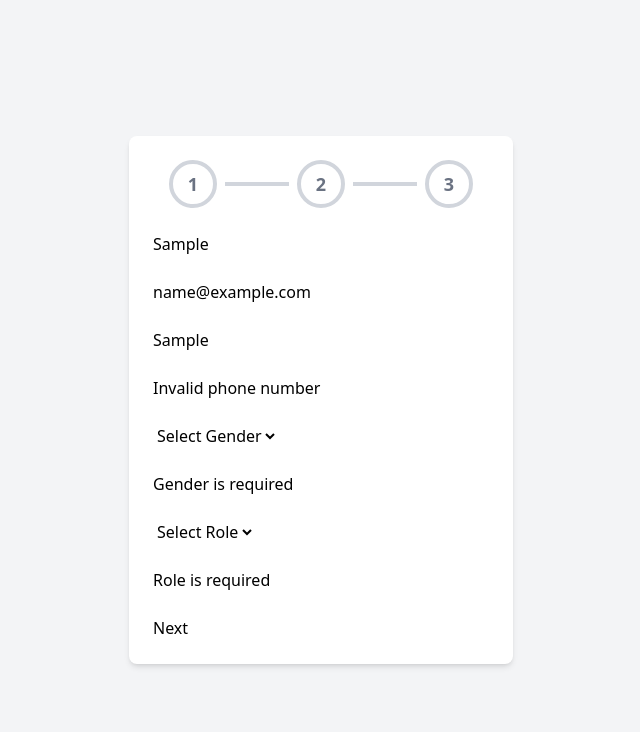
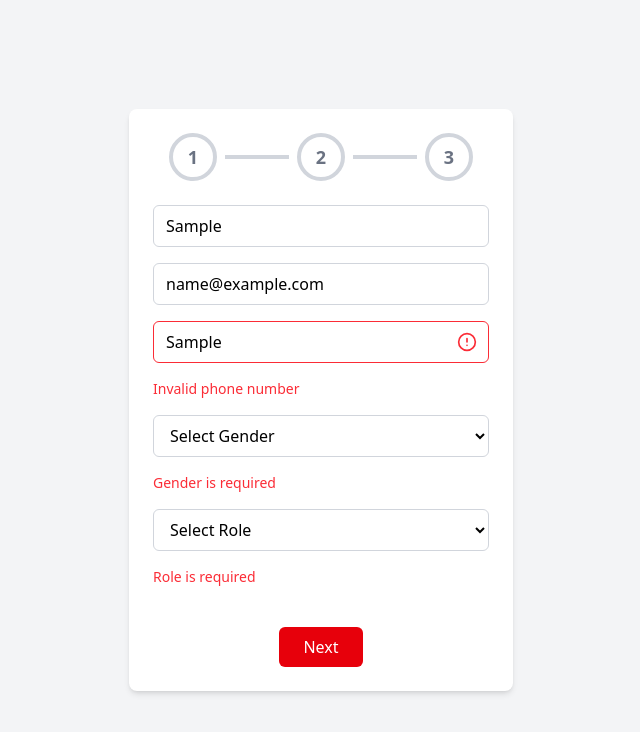
Before and after one commit to SrutiGupta/waltz25-client, a React (Vite) app: page /signup in a window 1280 px wide. Both pictures are taken after typing "Sample", "name@example.com", "Sample" into the empty fields and a click on the button "Next". Shown: the top 732 px of the page, without its empty margins (319-959 px from the left). Built offline with nearby package versions, Linux system fonts and the light colour scheme.

Commit message:
Add sweetalert2 dependency and enhance Signup components with error icons and improved styling

```diff
--- a/package.json
+++ b/package.json
@@ -17,6 +17,7 @@
     "react-dom": "^19.0.0",
     "react-icons": "^5.5.0",
     "react-router-dom": "^7.4.0",
+    "sweetalert2": "^11.17.2",
     "tailwindcss": "^4.0.15"
   },
   "devDependencies": {
--- a/src/pages/Signup/SignupStep1.jsx
+++ b/src/pages/Signup/SignupStep1.jsx
@@ -1,42 +1,65 @@
-/* eslint-disable no-unused-vars */
 import React from "react";
 import { Formik, Form, Field, ErrorMessage } from "formik";
 import { validateSignupStep1 } from "../../schema/validate.js";
+import { AlertCircle } from "lucide-react"; // Import red exclamation icon
+
+const InputField = ({ field, form: { errors, touched }, ...props }) => {
+  const hasError = errors[field.name] && touched[field.name];
+
+  return (
+    <div className="relative">
+      <input
+        {...field}
+        {...props}
+        className={`input-field w-full pr-10 border rounded-md px-3 py-2 ${
+          hasError ? "border-red-500" : "border-gray-300"
+        }`}
+      />
+      {hasError && (
+        <div className="absolute right-3 top-1/2 transform -translate-y-1/2 text-red-500">
+          <AlertCircle size={20} />
+        </div>
+      )}
+    </div>
+  );
+};
 
 const SignupStep1 = ({ next, values }) => {
   return (
-    <Formik
-      initialValues={values}
-      validate={validateSignupStep1}
-      onSubmit={(values) => next(values)}
-    >
+    <Formik initialValues={values} validate={validateSignupStep1} onSubmit={next}>
       {({ errors, touched }) => (
-        <Form className="space-y-6">
-          <Field type="text" name="name" placeholder="Full Name" className="input-field" />
-          <ErrorMessage name="name" component="div" className="error-text" />
+        <Form className="space-y-4">
+          <Field type="text" name="name" placeholder="Full Name" component={InputField} />
+          <ErrorMessage name="name" component="div" className="text-red-500 text-sm" />
 
-          <Field type="email" name="email" placeholder="Email" className="input-field" />
-          <ErrorMessage name="email" component="div" className="error-text" />
+          <Field type="email" name="email" placeholder="Email" component={InputField} />
+          <ErrorMessage name="email" component="div" className="text-red-500 text-sm" />
 
-          <Field type="text" name="phone" placeholder="Phone Number" className="input-field" />
-          <ErrorMessage name="phone" component="div" className="error-text" />
+          <Field type="text" name="phone" placeholder="Phone Number" component={InputField} />
+          <ErrorMessage name="phone" component="div" className="text-red-500 text-sm" />
 
-          <Field as="select" name="gender" className="input-field">
+          <Field as="select" name="gender" className="input-field w-full border border-gray-300 rounded-md px-3 py-2">
             <option value="">Select Gender</option>
             <option value="Male">Male</option>
             <option value="Female">Female</option>
+            <option value="Female">Others</option>
           </Field>
-          <ErrorMessage name="gender" component="div" className="error-text" />
+          <ErrorMessage name="gender" component="div" className="text-red-500 text-sm" />
 
-          <Field as="select" name="role" className="input-field">
+          <Field as="select" name="role" className="input-field w-full border border-gray-300 rounded-md px-3 py-2">
             <option value="">Select Role</option>
             <option value="Student">Student</option>
             <option value="Alumni">Alumni</option>
             <option value="Faculty">Faculty</option>
           </Field>
-          <ErrorMessage name="role" component="div" className="error-text" />
+          <ErrorMessage name="role" component="div" className="text-red-500 text-sm" />
 
-          <button type="submit" className="btn-primary">Next</button>
+          {/* Centered "Next" button in Red */}
+          <div className="flex justify-center pt-6">
+            <button type="submit" className="bg-red-600 text-white px-6 py-2 rounded-md hover:bg-red-700 transition">
+              Next
+            </button>
+          </div>
         </Form>
       )}
     </Formik>
--- a/src/pages/Signup/SignupStep2.jsx
+++ b/src/pages/Signup/SignupStep2.jsx
@@ -1,40 +1,69 @@
-/* eslint-disable no-unused-vars */
 import React from "react";
 import { Formik, Form, Field, ErrorMessage } from "formik";
 import { validateSignupStep2 } from "../../schema/validate.js";
+import { AlertCircle } from "lucide-react"; // Import red exclamation icon
+
+const InputField = ({ field, form: { errors, touched }, ...props }) => {
+  const hasError = errors[field.name] && touched[field.name];
+
+  return (
+    <div className="relative">
+      <input
+        {...field}
+        {...props}
+        className={`input-field w-full pr-10 border rounded-md px-3 py-2 ${
+          hasError ? "border-red-500" : "border-gray-300"
+        }`}
+      />
+      {hasError && (
+        <div className="absolute right-3 top-1/2 transform -translate-y-1/2 text-red-500">
+          <AlertCircle size={20} />
+        </div>
+      )}
+    </div>
+  );
+};
 
 const SignupStep2 = ({ next, prev, values, role }) => {
   return (
-    <Formik
-      initialValues={values}
-      validate={(values) => validateSignupStep2(values, role)}
-      onSubmit={(values) => next(values)}
-    >
+    <Formik initialValues={values} validate={(values) => validateSignupStep2(values, role)} onSubmit={next}>
       {({ errors, touched }) => (
-        <Form className="space-y-6">
+        <Form className="space-y-4">
           {role === "Student" && (
             <>
-              <Field as="select" name="department" className="input-field">
+              <Field as="select" name="department" className="input-field w-full border border-gray-300 rounded-md px-3 py-2">
                 <option value="">Select Department</option>
+                <option value="IT">IT</option>
+                <option value="ECE">ECE</option>
                 <option value="CSE">CSE</option>
-                <option value="ECE">ECE</option>
+                <option value="CE">CE</option>
+                <option value="EE">EE</option>
+                <option value="AEIE">AEIE</option>
               </Field>
-              <ErrorMessage name="department" component="div" className="error-text" />
+              <ErrorMessage name="department" component="div" className="text-red-500 text-sm" />
 
-              <Field as="select" name="currentYear" className="input-field">
+              <Field as="select" name="currentYear" className="input-field w-full border border-gray-300 rounded-md px-3 py-2">
                 <option value="">Select Year</option>
                 <option value="1st">1st</option>
+                <option value="1st">2nd</option>
+                <option value="1st">3rd</option>
+                <option value="1st">4th</option>
               </Field>
-              <ErrorMessage name="currentYear" component="div" className="error-text" />
+              <ErrorMessage name="currentYear" component="div" className="text-red-500 text-sm" />
 
-              <Field type="text" name="rollNumber" placeholder="Roll Number" className="input-field" />
-              <ErrorMessage name="rollNumber" component="div" className="error-text" />
+              <Field type="text" name="rollNumber" placeholder="Roll Number" component={InputField} />
+              <ErrorMessage name="rollNumber" component="div" className="text-red-500 text-sm" />
             </>
           )}
 
-          <div className="flex justify-between">
-            <button type="button" onClick={prev} className="btn-secondary">Previous</button>
-            <button type="submit" className="btn-primary">Next</button>
+          {/* Centered "Previous" and "Next" buttons */}
+          <div className="flex justify-between pt-6">
+            <button type="button" onClick={prev} className="bg-gray-500 text-white px-6 py-2 rounded-md hover:bg-gray-600 transition">
+              Previous
+            </button>
+            <button type="submit" className="bg-red-600 text-white px-6 py-2 rounded-md hover:bg-red-700 transition">
+              Next
+            </button>
           </div>
         </Form>
       )}
--- a/src/pages/Signup/SignupStep3.jsx
+++ b/src/pages/Signup/SignupStep3.jsx
@@ -1,20 +1,102 @@
-/* eslint-disable no-unused-vars */
-import React from "react";
+import React, { useState, useEffect } from "react";
 import { Formik, Form, Field, ErrorMessage } from "formik";
 import { validateSignupStep3 } from "../../schema/validate.js";
+import { AlertCircle, Eye, EyeOff } from "lucide-react"; // Error & Eye icons
+import Swal from "sweetalert2";
+import { useNavigate } from "react-router-dom";
+
+const InputField = ({ field, form: { errors, touched }, type, ...props }) => {
+  const hasError = errors[field.name] && touched[field.name];
+  const [showPassword, setShowPassword] = useState(false);
+  const isPasswordField = type === "password";
+
+  return (
+    <div className="relative">
+      <input
+        {...field}
+        {...props}
+        type={isPasswordField && !showPassword ? "password" : "text"}
+        className={`input-field w-full pr-10 border rounded-md px-3 py-2 ${
+          hasError ? "border-red-500" : "border-gray-300"
+        }`}
+      />
+      {hasError && (
+        <div className="absolute right-10 top-1/2 transform -translate-y-1/2 text-red-500">
+          <AlertCircle size={20} />
+        </div>
+      )}
+      {isPasswordField && (
+        <button
+          type="button"
+          className="absolute right-3 top-1/2 transform -translate-y-1/2 text-gray-500"
+          onClick={() => setShowPassword((prev) => !prev)}
+        >
+          {showPassword ? <Eye size={20} /> : <EyeOff size={20} />}
+        </button>
+      )}
+    </div>
+  );
+};
 
 const SignupStep3 = ({ prev, values }) => {
+  const navigate = useNavigate();
+  const [countdown, setCountdown] = useState(3);
+
+  const handleSubmit = (values, { resetForm }) => {
+    Swal.fire({
+      icon: "success",
+      title: "You are registered successfully!",
+      text: `Redirecting to login page in ${countdown} seconds...`,
+      showConfirmButton: false,
+      timerProgressBar: true,
+      didOpen: () => {
+        const interval = setInterval(() => {
+          setCountdown((prev) => {
+            if (prev === 1) {
+              clearInterval(interval);
+              return 1;
+            }
+            Swal.update({
+              text: `Redirecting to login page in ${prev - 1} seconds...`,
+            });
+            return prev - 1;
+          });
+        }, 1000);
+      },
+      timer: 3000,
+      willClose: () => {
+        resetForm();
+        navigate("/login"); // Redirect to login page
+      },
+    });
+  };
+
   return (
-    <Formik initialValues={values} validate={validateSignupStep3} onSubmit={(values) => console.log(values)}>
+    <Formik initialValues={values} validate={validateSignupStep3} onSubmit={handleSubmit}>
       {({ errors, touched }) => (
-        <Form className="space-y-6">
-          <Field type="password" name="password" placeholder="Password" className="input-field" />
-          <ErrorMessage name="password" component="div" className="error-text" />
+        <Form className="space-y-4">
+          <Field type="password" name="password" placeholder="Password" component={InputField} />
+          <ErrorMessage name="password" component="div" className="text-red-500 text-sm" />
 
-          <Field type="password" name="confirmPassword" placeholder="Confirm Password" className="input-field" />
-          <ErrorMessage name="confirmPassword" component="div" className="error-text" />
+          <Field type="password" name="confirmPassword" placeholder="Confirm Password" component={InputField} />
+          <ErrorMessage name="confirmPassword" component="div" className="text-red-500 text-sm" />
 
-          <button type="submit" className="btn-primary">Submit</button>
+          {/* Centered Buttons */}
+          <div className="flex justify-between pt-6">
+            <button
+              type="button"
+              onClick={prev}
+              className="bg-gray-500 text-white px-6 py-2 rounded-md hover:bg-gray-600 transition"
+            >
+              Previous
+            </button>
+            <button
+              type="submit"
+              className="bg-red-600 text-white px-6 py-2 rounded-md hover:bg-red-700 transition"
+            >
+              Submit
+            </button>
+          </div>
         </Form>
       )}
     </Formik>
```
Also changed, not shown: 1 other file (tests, documents, lock files or other folders).
